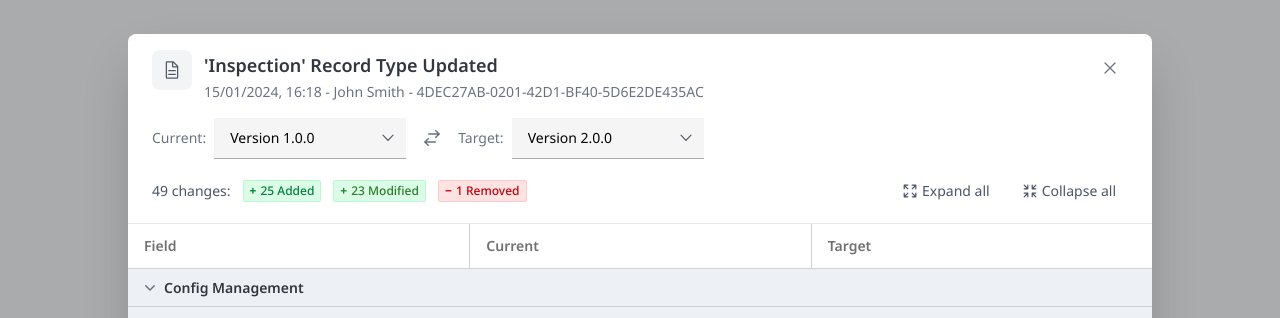
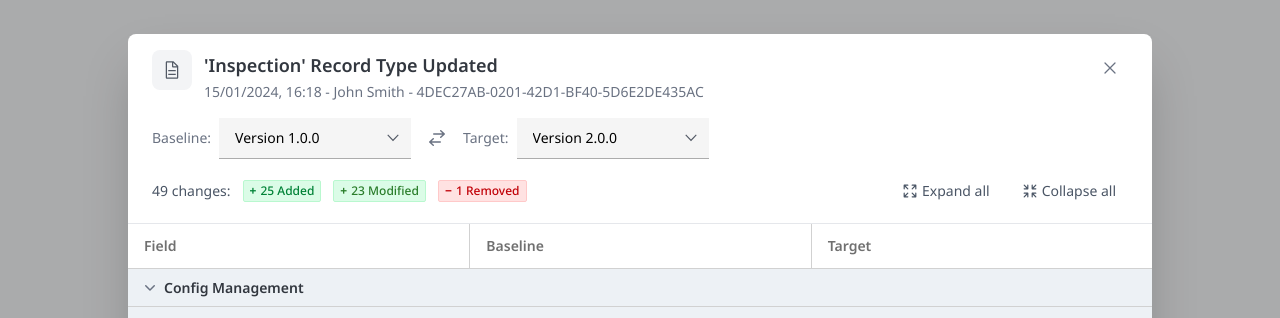
Before and after one commit to avie01/comparemodals, a React (Vite) app: page / in a window 1280 px wide. Both pictures are taken after a click on the button "View checkpoint changes". Shown: the top 318 px of the page. Built offline with nearby package versions, Linux system fonts and the light colour scheme.

Commit message:
Revert "Rename Baseline to Current across modals"
This reverts commit 1ad9c936c34aba4b6bce218617e27b2905302f68.

```diff
--- a/src/App.tsx
+++ b/src/App.tsx
@@ -485,7 +485,7 @@ const recordMatchesVersions: Version[] = [
   },
   {
     id: 'B4ED27BC-0201-42D1-BE40-5D6E2DE435AC',
-    label: 'Current',
+    label: 'Version 1.0.0',
     timestamp: new Date('2024-01-10T14:30:00'),
     author: 'Jane Doe',
     data: recordMatchesEmptied,
@@ -641,7 +641,7 @@ function App() {
         onClose={() => setCheckpointModalOpen(false)}
         title="'Inspection' Record Type Updated"
         versions={sampleVersions}
-        fromLabel="Current"
+        fromLabel="Baseline"
         toLabel="Target"
         onRollback={(versionId) => {
           alert(`Rolling back to version: ${versionId}`);
@@ -670,7 +670,7 @@ function App() {
         subtitle="Comparing configuration versions"
         fromData={dataV1}
         toData={dataV2}
-        fromLabel="Current"
+        fromLabel="Baseline"
         toLabel="Target"
       />
 
--- a/src/components/DiffModal/DiffModal.tsx
+++ b/src/components/DiffModal/DiffModal.tsx
@@ -18,7 +18,7 @@ export function DiffModal({
   subtitle,
   fromData: directFromData,
   toData: directToData,
-  fromLabel = 'Current',
+  fromLabel = 'Baseline',
   toLabel = 'Target',
   versions,
   initialFromVersion,
--- a/src/components/DiffModal/VersionSelector.tsx
+++ b/src/components/DiffModal/VersionSelector.tsx
@@ -35,9 +35,9 @@ export function VersionSelector({
     return (
       <div className="flex items-center gap-4 flex-wrap">
         <div className="flex items-center gap-3">
-          {/* Current version */}
+          {/* Baseline version */}
           <div className="flex items-center gap-2">
-            <span className="text-sm text-gray-500">Current:</span>
+            <span className="text-sm text-gray-500">Baseline:</span>
             <span className="text-sm font-medium text-gray-900">{fromVersionObj?.label || 'Current configuration'}</span>
           </div>
 
@@ -59,7 +59,7 @@ export function VersionSelector({
       <div className="flex items-center gap-2">
           {/* From version */}
           <div className="flex items-center gap-2">
-            <span className="text-sm text-gray-500">Current:</span>
+            <span className="text-sm text-gray-500">Baseline:</span>
             <Listbox value={fromVersion} onChange={onFromChange}>
               <div className="relative">
                 <Listbox.Button className="relative w-48 cursor-pointer flex items-center gap-3 py-2.5 px-4 text-left border-b border-[#ACACAC] bg-[#F5F5F5] focus:outline-none sm:text-sm">
--- a/src/types/diff.ts
+++ b/src/types/diff.ts
@@ -81,7 +81,7 @@ export interface DiffModalProps {
   fromData?: Record<string, unknown>;
   /** Target data for comparison (used when versions not provided) */
   toData?: Record<string, unknown>;
-  /** Label for "from" column (default: "Current") */
+  /** Label for "from" column (default: "Baseline") */
   fromLabel?: string;
   /** Label for "to" column (default: "Target") */
   toLabel?: string;
```
